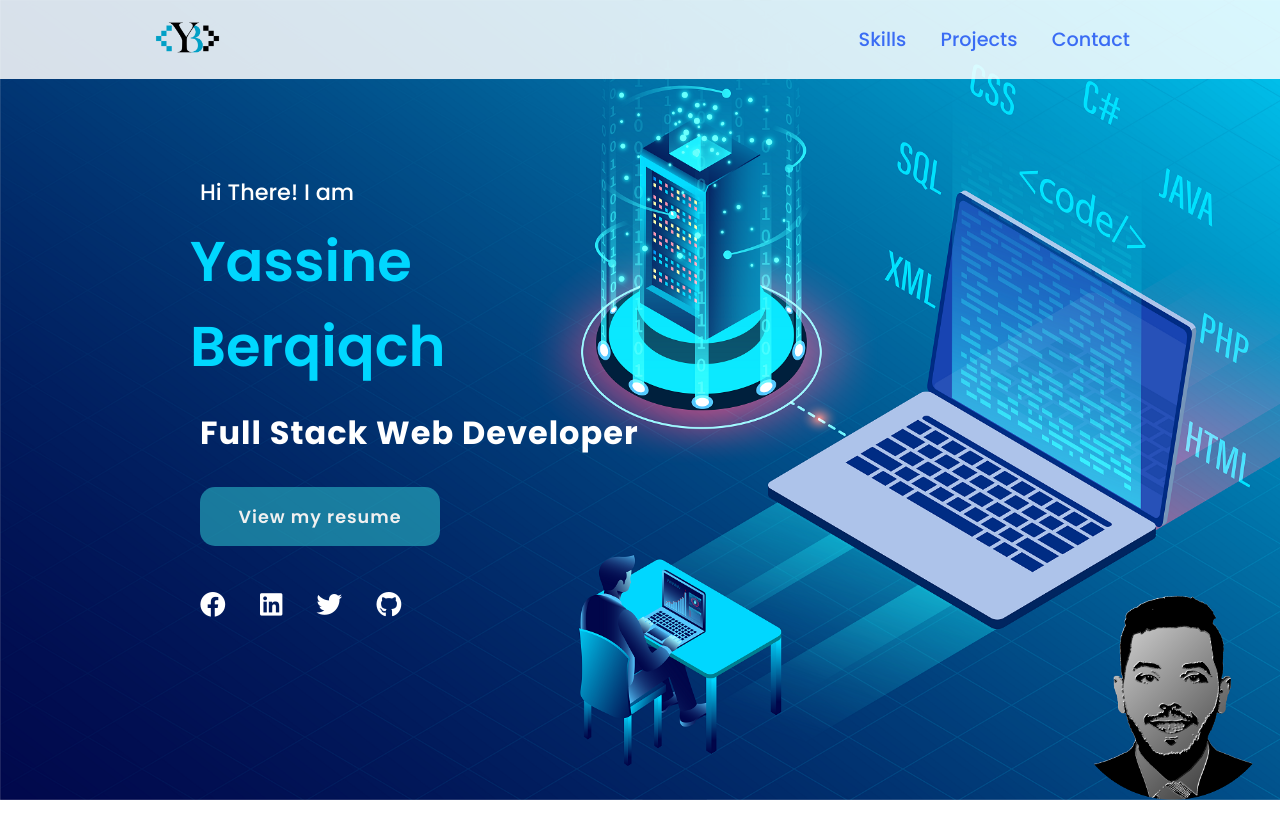
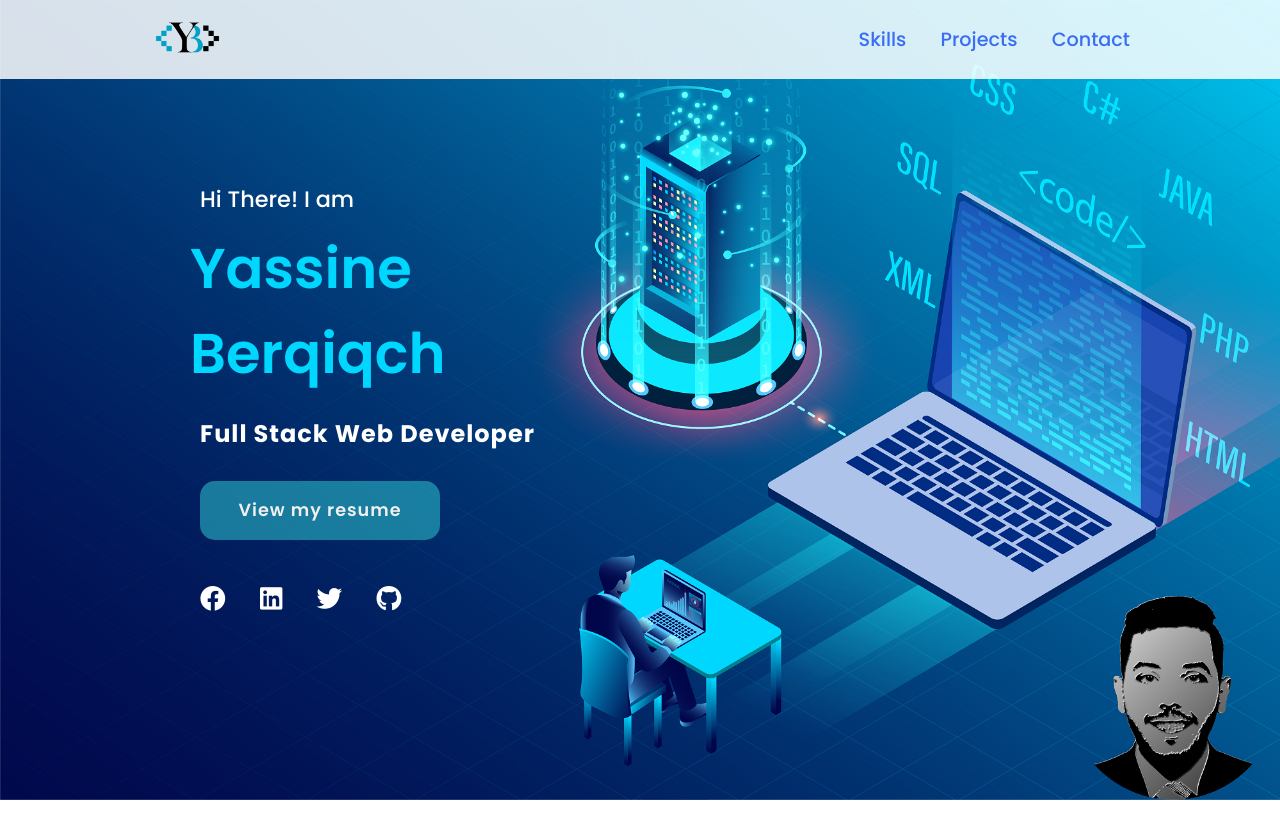
Before and after one commit to aperskii/MyPortfolio, a PHP site: page / in a window 1280 px wide. Shown: the top 816 px of the page. Run offline with PHP 8.4, Linux system fonts and the light colour scheme; some libraries are stand-ins or nearby versions.

Commit message:
Update style.css

```diff
--- a/style.css
+++ b/style.css
@@ -72,7 +72,7 @@ section{
 }
 .main h3{
     color: rgb(255, 255, 255);
-    font-size: 2em;
+    font-size: 1.5em;
     font-weight: 700;
     letter-spacing: 1px;
     margin-top: 10px;
```
